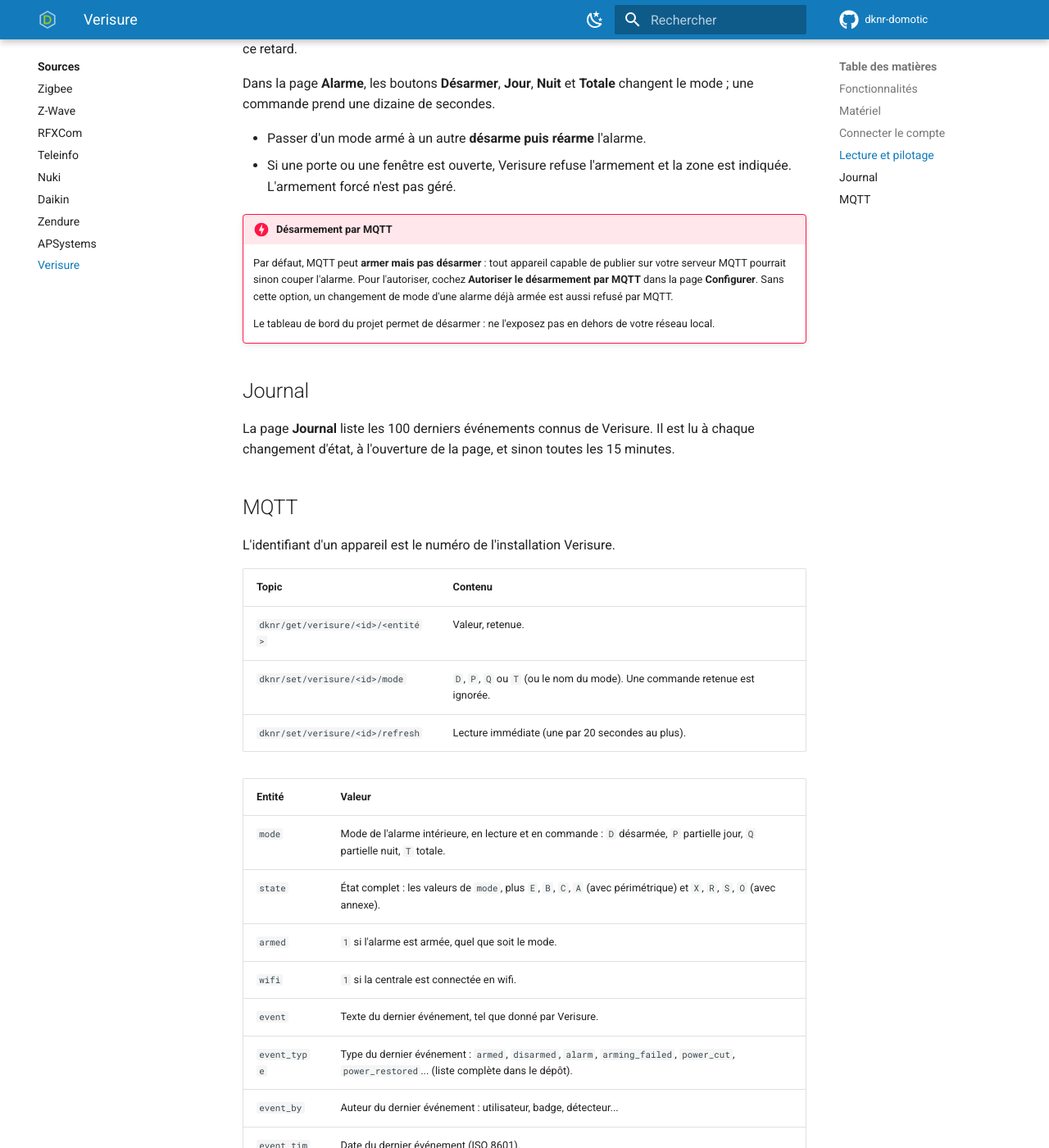
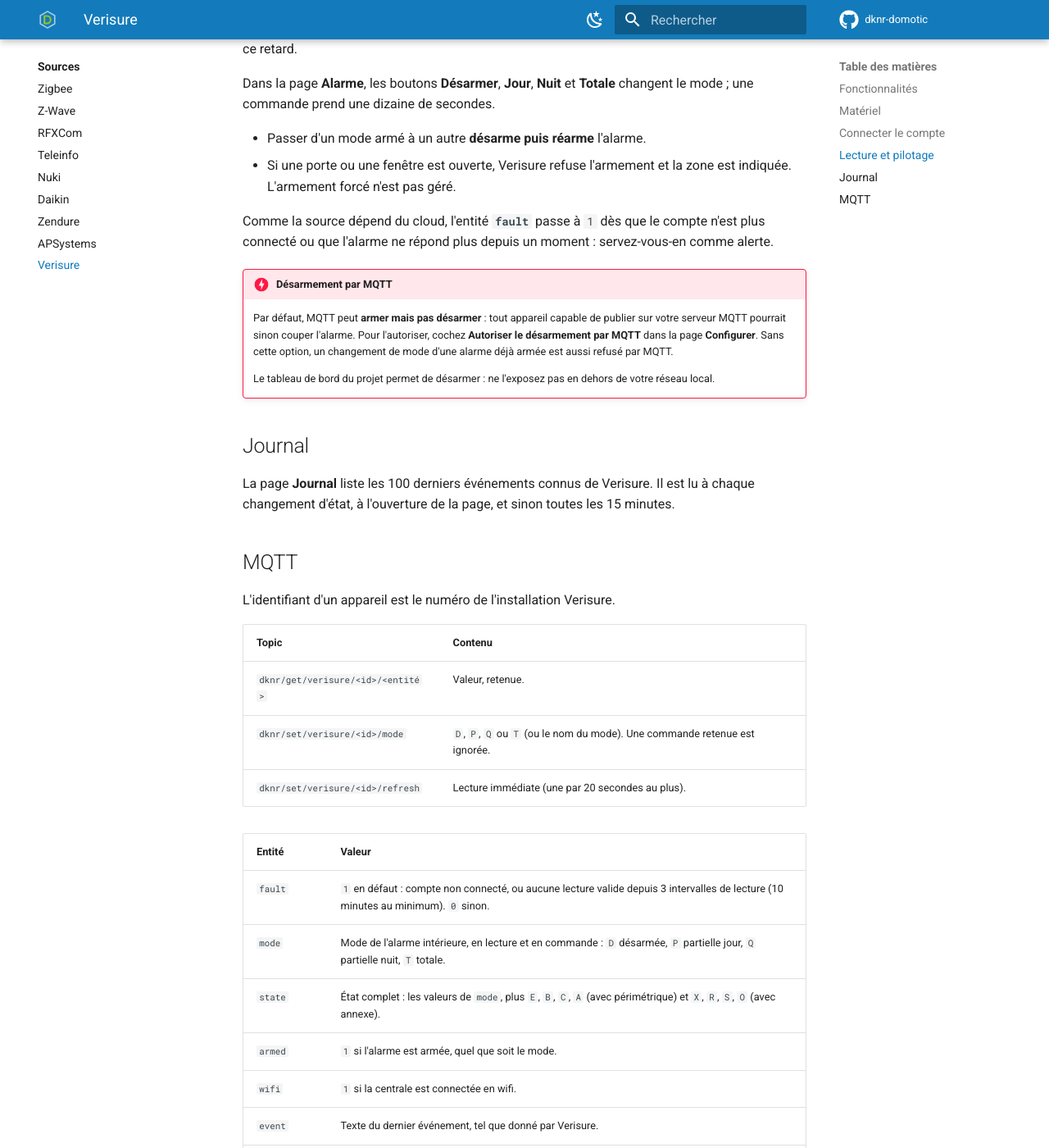
Before and after one commit to dknr-domotic/dknr-domotic.github.io, an MkDocs documentation site: the page built from docs/sources/verisure.md, in a window 1280 px wide and 1400 px high, scrolled down 1609 px. Shown: the whole window at 82% size. Built offline with MkDocs 1.6.1 and Material for MkDocs 9.7.7, drawn with Linux system fonts in a browser that asks for light colours; comment, search, counter and statistics services are not loaded.

Commit message:
Verisure : entité fault
Co-Authored-By: Claude Opus 5.5 <noreply@anthropic.com>

```diff
--- a/docs/sources/verisure.md
+++ b/docs/sources/verisure.md
@@ -46,6 +46,8 @@ Dans la page **Alarme**, les boutons **Désarmer**, **Jour**, **Nuit** et **Tota
 - Passer d'un mode armé à un autre **désarme puis réarme** l'alarme.
 - Si une porte ou une fenêtre est ouverte, Verisure refuse l'armement et la zone est indiquée. L'armement forcé n'est pas géré.
 
+Comme la source dépend du cloud, l'entité **`fault`** passe à `1` dès que le compte n'est plus connecté ou que l'alarme ne répond plus depuis un moment : servez-vous-en comme alerte.
+
 !!! danger "Désarmement par MQTT"
     Par défaut, MQTT peut **armer mais pas désarmer** : tout appareil capable de publier sur votre serveur MQTT pourrait sinon couper l'alarme. Pour l'autoriser, cochez **Autoriser le désarmement par MQTT** dans la page **Configurer**. Sans cette option, un changement de mode d'une alarme déjà armée est aussi refusé par MQTT.
 
@@ -69,6 +71,7 @@ L'identifiant d'un appareil est le numéro de l'installation Verisure.
 
 | Entité | Valeur |
 | --- | --- |
+| `fault` | `1` en défaut : compte non connecté, ou aucune lecture valide depuis 3 intervalles de lecture (10 minutes au minimum). `0` sinon. |
 | `mode` | Mode de l'alarme intérieure, en lecture et en commande : `D` désarmée, `P` partielle jour, `Q` partielle nuit, `T` totale. |
 | `state` | État complet : les valeurs de `mode`, plus `E`, `B`, `C`, `A` (avec périmétrique) et `X`, `R`, `S`, `O` (avec annexe). |
 | `armed` | `1` si l'alarme est armée, quel que soit le mode. |
```
